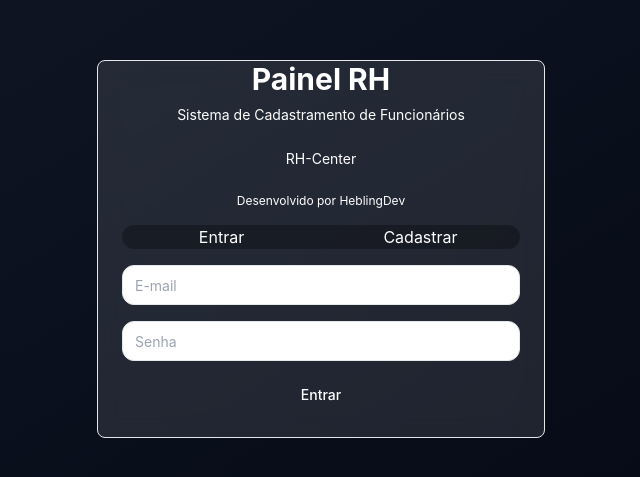
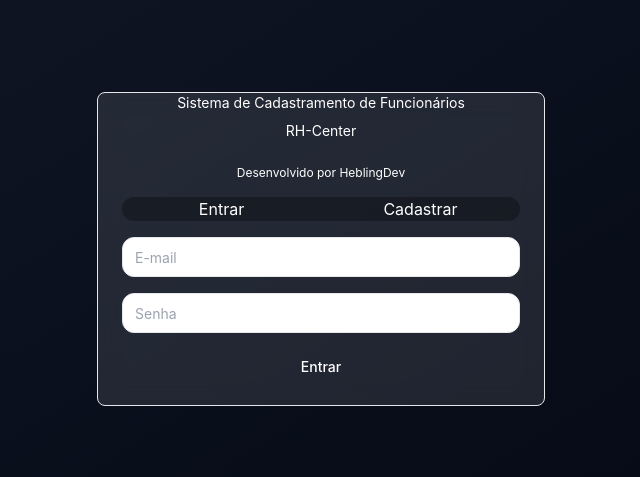
Before and after one commit to heblingmec2022/rh-system, a React (Vite) app in the folder rh-frontend/: page / in a window 1280 px wide. Shown: the part 151-628 px from the top of the page, without its empty margins (319-959 px from the left). Built offline with nearby package versions, Linux system fonts and the light colour scheme.

Commit message:
últimas alterações realizadas.

```diff
--- a/rh-frontend/src/pages/LoginCadastro.tsx
+++ b/rh-frontend/src/pages/LoginCadastro.tsx
@@ -49,9 +49,8 @@ export default function LoginCadastro() {
   return (
     <div className="min-h-screen flex items-center justify-center bg-gradient-to-br from-gray-900 to-gray-950 p-4">
       <Card className="w-full max-w-md shadow-2xl rounded-2xl bg-white/10 backdrop-blur-md">
-        <CardContent className="py-6">
-          <h1 className="text-center text-3xl font-bold text-white mb-2">Painel RH</h1>
-          <h2 className="text-center text-white text-sm mb-6">Sistema de Cadastramento de Funcionários</h2>
+        <CardContent className="py-5">
+          <h1 className="text-center text-white text-sm mb-2">Sistema de Cadastramento de Funcionários</h1>
           <h2 className="text-center text-white text-sm mb-6">RH-Center</h2>
           <h3 className="text-center text-white text-xs mb-4">Desenvolvido por HeblingDev</h3>
 
```
